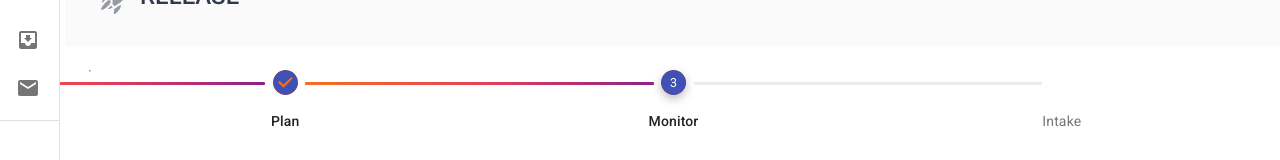
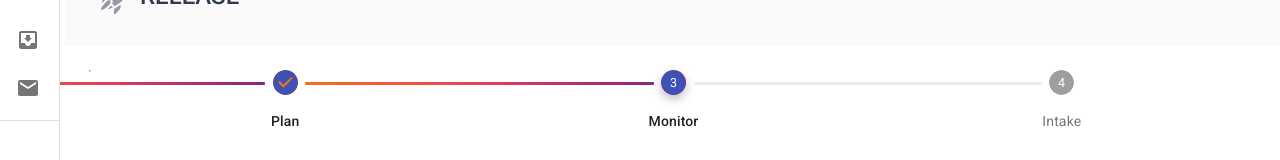
Before and after one commit to amitfbg/canvas-demo, a React (Create React App) app: page / in a window 1280 px wide. Shown: the part 152-312 px from the top of the page. Built offline with nearby package versions, Linux system fonts and the light colour scheme.

Commit message:
final commit

```diff
--- a/src/components/navbar/LeftNavBar.js
+++ b/src/components/navbar/LeftNavBar.js
@@ -20,21 +20,20 @@ const useStyles = makeStyles((theme) => ({
   },
   drawerPaper: {
     width: 60,
-    transition: theme.transitions.create('width', {
+    overflowX: "hidden",
+    transition: theme.transitions.create("width", {
       easing: theme.transitions.easing.sharp,
       duration: theme.transitions.duration.leavingScreen,
     }),
-    overflowX:"hidden",
-    "&:hover":{
+    "&:hover": {
       width: drawerWidth,
-      transition:theme.transitions.create('width',{
+      transition: theme.transitions.create("width", {
         easing: theme.transitions.easing.sharp,
-        duration:theme.transitions.duration.enteringScreen
-      })
-    }
+        duration: theme.transitions.duration.enteringScreen,
+      }),
+    },
   },
 }));
-
 
 function LeftNavBar() {
   const classes = useStyles();
@@ -49,7 +48,6 @@ function LeftNavBar() {
       >
         <Toolbar />
         <div className={classes.drawerContainer}>
-
           <List>
             {["Intake", "Planning", "Launch", "Measure"].map((text, index) => (
               <ListItem button key={text}>
--- a/src/components/stepper/Stepper.js
+++ b/src/components/stepper/Stepper.js
@@ -18,7 +18,9 @@ function getSteps() {
   return ["Plan", "Monitor", "Intake"];
 }
 const ColorlibConnector = withStyles({
-  root: {},
+  root: {
+
+  },
   active: {
     "& $line": {
       backgroundImage:
--- a/src/theme/MUI_theme.js
+++ b/src/theme/MUI_theme.js
@@ -14,7 +14,6 @@ const theme = createMuiTheme({
   overrides: {
     MuiStepIcon: {
       root: {
-        color: "#fff",
         width: 25,
         height: 25,
         borderRadius: "50%",
```
